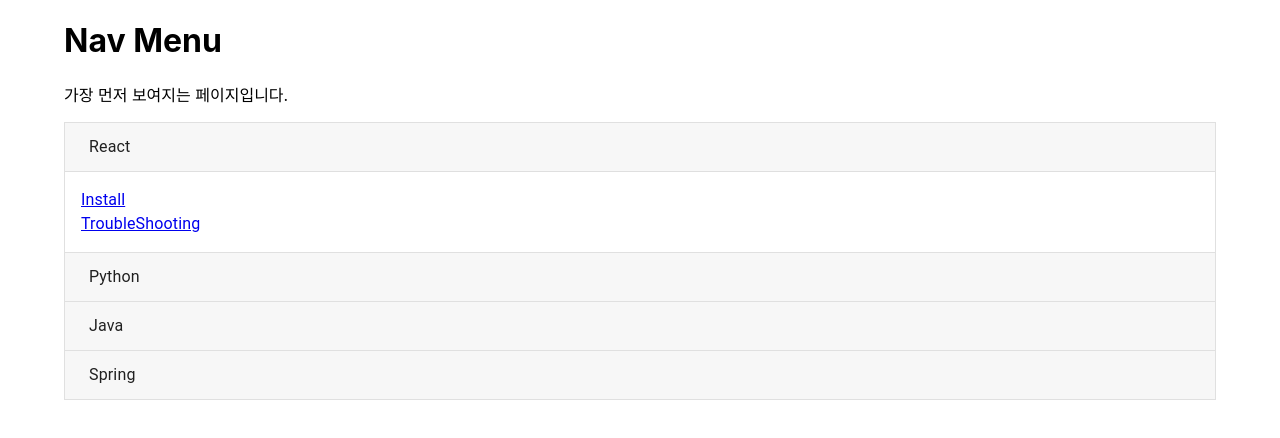
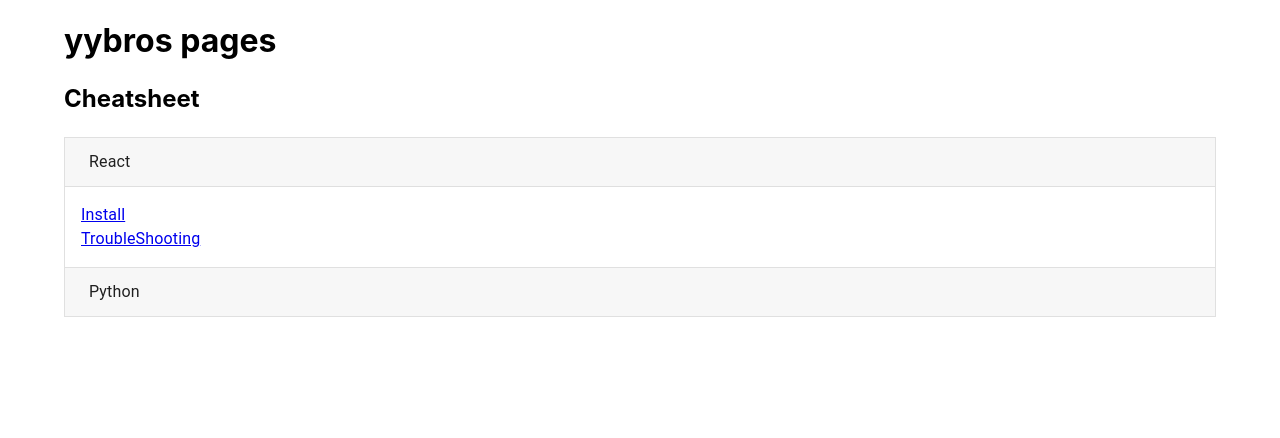
Before and after one commit to yyBro/yybros, a React (Create React App) app: page / in a window 1280 px wide. Shown: the top 438 px of the page. Built offline with nearby package versions, Linux system fonts and the light colour scheme.

Commit message:
react trouble shooting page added / modify others

```diff
--- a/src/Components/Contents.js
+++ b/src/Components/Contents.js
@@ -1,44 +1,48 @@
-import { useParams } from 'react-router-dom';
+import { useParams } from "react-router-dom";
 import Sidebar from "../Sidebar";
-import Grid from '@mui/material/Unstable_Grid2';
-import { ReactInstall,PythonInstall } from "./Pages";
+import Grid from "@mui/material/Unstable_Grid2";
+import { ReactInstall, PythonInstall, ReactTroubleShooting } from "./Pages";
 
-const CONTENT_LIST={
-    'React' : {
-        name: 'React',
+const CONTENT_LIST = {
+  React: {
+    name: "React",
   },
-    'Python' : {
-        name : 'Python',
+  Python: {
+    name: "Python",
   },
-    'Java' : {
-        name : 'Java',
+  Java: {
+    name: "Java",
   },
-    'Spring' : {
-        name :'Spring',
+  Spring: {
+    name: "Spring",
   },
 };
-
-const page_components={
+/* 신규 페이지 추가 시,
+   1. Components/Pages에 Component 추가
+   2. Components/Pages/index.js에 Component추가
+   3. Components/Contents.js의 page_components에 add */
+const page_components = {
   ReactInstall: ReactInstall,
+  ReactTroubleShooting: ReactTroubleShooting,
   PythonInstall: PythonInstall,
 };
 
-function CreateComp(name){
+function CreateComp(name) {
   const PageComponent = page_components[name];
-    return <PageComponent/>;
+  return <PageComponent />;
 }
 
-const Contents=() => {
+const Contents = () => {
   const param = useParams();
   const contentName = param.contentName;
   const pageName = param.pageName;
-    console.log('Contents : '+contentName);
-    console.log('Page : '+ pageName);
-    return(
+  console.log("Contents : " + contentName);
+  console.log("Page : " + pageName);
+  return (
     <div>
       <Grid container spacing={4}>
         <Grid xs={4}>
-                    <Sidebar/>
+          <Sidebar />
         </Grid>
         <Grid xs={8}>
           {CONTENT_LIST[contentName] ? (
@@ -46,7 +50,7 @@
           ) : (
             <h2>UnKnown</h2>
           )}
-                    {CreateComp(contentName+pageName)}
+          {CreateComp(contentName + pageName)}
         </Grid>
       </Grid>
     </div>
--- a/src/Components/Pages/ReactInstall.js
+++ b/src/Components/Pages/ReactInstall.js
@@ -1,13 +1,13 @@
-function ReactInstall(){
-    return(
+function ReactInstall() {
+  return (
     <>
       <h3>React 설치 시 참고</h3>
       <p>
-                npx create-react-app --template=typescript
-                npm i @mui/material
-                npm i @emotion/react
-                npm i @mui/styled-engine
-                npm i react-router-dom
+        <ul>npx create-react-app --template=typescript</ul>
+        <ul>npm i @mui/material</ul>
+        <ul>npm i @emotion/react</ul>
+        <ul>npm i @mui/styled-engine</ul>
+        <ul>npm i react-router-dom</ul>
       </p>
     </>
   );
--- /dev/null
+++ b/src/Components/Pages/ReactTroubleShooting.js
@@ -0,0 +1,24 @@
+function ReactTroubleShooting() {
+  return (
+    <>
+      <h3>React 프로젝트 생성하며 발생한 오류 trouble shooting 모음</h3>
+      <p>
+        <b>
+          npm으로 패키지 설치시 npm sill idealtree buildDeps에서 멈추는 현상
+        </b>
+        <ul>npm set registry http://registry.npmjs.org/</ul>
+        <ul> => registry 정보를 추가해줌</ul>
+      </p>
+      <p>
+        <b>
+          git clone한 프로젝트에서 npm start 수행 시, [react-scripts'은(는) 내부
+          또는 외부 명령, 실행할...] 오류 발생
+        </b>
+        <ul>npm update 실행</ul>
+        <ul>update 끝난 후 npm start 재실행</ul>
+      </p>
+    </>
+  );
+}
+
+export default ReactTroubleShooting;
--- a/src/Components/Pages/index.js
+++ b/src/Components/Pages/index.js
@@ -1,2 +1,3 @@
-export {default as PythonInstall } from './PythonInstall';
-export {default as ReactInstall } from './ReactInstall';
+export { default as PythonInstall } from "./PythonInstall";
+export { default as ReactInstall } from "./ReactInstall";
+export { default as ReactTroubleShooting } from "./ReactTroubleShooting";
--- a/src/Sidebar.tsx
+++ b/src/Sidebar.tsx
@@ -1,89 +1,86 @@
-import { Link } from 'react-router-dom';
-import * as React from 'react';
-import { styled } from '@mui/material/styles';
-import MuiAccordion, { AccordionProps } from '@mui/material/Accordion';
+import { Link } from "react-router-dom";
+import * as React from "react";
+import { styled } from "@mui/material/styles";
+import MuiAccordion, { AccordionProps } from "@mui/material/Accordion";
 import MuiAccordionSummary, {
   AccordionSummaryProps,
-} from '@mui/material/AccordionSummary';
-import MuiAccordionDetails from '@mui/material/AccordionDetails';
-import Typography from '@mui/material/Typography';
-
+} from "@mui/material/AccordionSummary";
+import MuiAccordionDetails from "@mui/material/AccordionDetails";
+import Typography from "@mui/material/Typography";
 
 const Accordion = styled((props: AccordionProps) => (
   <MuiAccordion disableGutters elevation={0} square {...props} />
 ))(({ theme }) => ({
   border: `1px solid ${theme.palette.divider}`,
-  '&:not(:last-child)': {
+  "&:not(:last-child)": {
     borderBottom: 0,
   },
-  '&:before': {
-    display: 'none',
+  "&:before": {
+    display: "none",
   },
 }));
 
 const AccordionSummary = styled((props: AccordionSummaryProps) => (
-  <MuiAccordionSummary
-    {...props}
-  />
+  <MuiAccordionSummary {...props} />
 ))(({ theme }) => ({
   backgroundColor:
-    theme.palette.mode === 'dark'
-      ? 'rgba(255, 255, 255, .05)'
-      : 'rgba(0, 0, 0, .03)',
-  flexDirection: 'row-reverse',
-  '& .MuiAccordionSummary-expandIconWrapper.Mui-expanded': {
-    transform: 'rotate(90deg)',
+    theme.palette.mode === "dark"
+      ? "rgba(255, 255, 255, .05)"
+      : "rgba(0, 0, 0, .03)",
+  flexDirection: "row-reverse",
+  "& .MuiAccordionSummary-expandIconWrapper.Mui-expanded": {
+    transform: "rotate(90deg)",
   },
-  '& .MuiAccordionSummary-content': {
+  "& .MuiAccordionSummary-content": {
     marginLeft: theme.spacing(1),
   },
 }));
 
 const AccordionDetails = styled(MuiAccordionDetails)(({ theme }) => ({
   padding: theme.spacing(2),
-  borderTop: '1px solid rgba(0, 0, 0, .125)',
+  borderTop: "1px solid rgba(0, 0, 0, .125)",
 }));
 
-const SIDEBAR_LIST=[
+const SIDEBAR_LIST = [
   {
-      link: '/contents/React',
-      name: 'React',
+    link: "/contents/React",
+    name: "React",
   },
   {
-      link: '/contents/Python',
-      name : 'Python',
+    link: "/contents/Python",
+    name: "Python",
   },
-  {
-      link: '/contents/Java',
-      name : 'Java',
-  },
-  {
-      link: '/contents/Spring',
-      name :'Spring',
-  },
+  // {
+  //   link: "/contents/Java",
+  //   name: "Java",
+  // },
+  // {
+  //   link: "/contents/Spring",
+  //   name: "Spring",
+  // },
 ];
 
-const SUB_LIST:any = {
-  React : {
-      sublist: ['Install', 'TroubleShooting'],
-      link: '/contents/React',
+const SUB_LIST: any = {
+  React: {
+    sublist: ["Install", "TroubleShooting"],
+    link: "/contents/React",
   },
   Python: {
-      sublist: ['Install', 'TroubleShooting'],
-      link: '/contents/Python',
+    sublist: ["Install"],
+    link: "/contents/Python",
   },
-  Java : {
-      sublist: ['Install3', 'TroubleShooting'],
-      link: '/contents/Java',
+  Java: {
+    sublist: ["Install3", "TroubleShooting"],
+    link: "/contents/Java",
   },
-  Spring : {
-      sublist: ['Install4', 'TroubleShooting'],
-      link: '/contents/Spring',
+  Spring: {
+    sublist: ["Install4", "TroubleShooting"],
+    link: "/contents/Spring",
   },
 };
 
 const Sidebar = () => {
-  const [expanded, setExpanded] = React.useState<string | false>('React');
+  const [expanded, setExpanded] = React.useState<string | false>("React");
 
   const handleChange =
     (panel: string) => (event: React.SyntheticEvent, newExpanded: boolean) => {
@@ -92,29 +89,31 @@
 
   return (
     <div>
-      <h1>Nav Menu</h1>
-      <p>가장 먼저 보여지는 페이지입니다.</p>
+      <h1>yybros pages</h1>
+      <h2>
+        <p>Cheatsheet</p>
+      </h2>
 
-      {SIDEBAR_LIST.map( item => (
-        <Accordion expanded={expanded === item.name} onChange={handleChange(item.name)}>
+      {SIDEBAR_LIST.map((item) => (
+        <Accordion
+          expanded={expanded === item.name}
+          onChange={handleChange(item.name)}
+        >
           <AccordionSummary aria-controls="panel1d-content" id="panel1d-header">
-            <Typography>
-              {item.name}
-            </Typography>
+            <Typography>{item.name}</Typography>
           </AccordionSummary>
           <AccordionDetails>
             <Typography>
               <Typography>
                 {/* <Link to={item.link}>{SUB_LIST[item.name].sublist.map( function(item : any) { return <div>{item}</div> })}</Link> */}
-                      {SUB_LIST[item.name].sublist.map( function(list : any) {
-
-                        return(
-
-                          <Link to={item.link+'/'+list}>
+                {SUB_LIST[item.name].sublist.map(function (list: any) {
+                  return (
+                    <Link to={item.link + "/" + list}>
                       {/* <Link to={item.link}{list}> */}
                       <div>{list}</div>
                     </Link>
-                        ) })}
+                  );
+                })}
               </Typography>
             </Typography>
           </AccordionDetails>
```
Also changed, not shown: 1 other file (tests, documents, lock files or other folders). Lines whose indentation alone changed are shown as unchanged.
